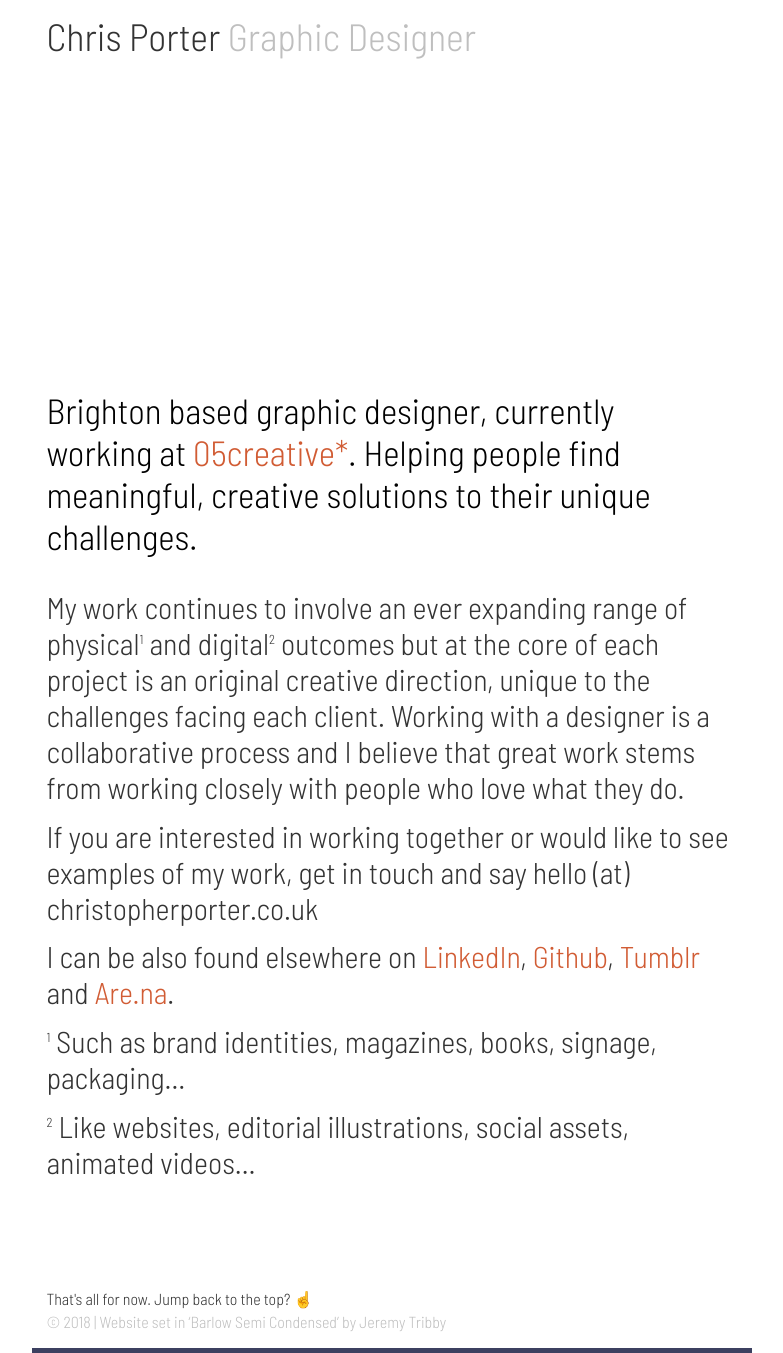
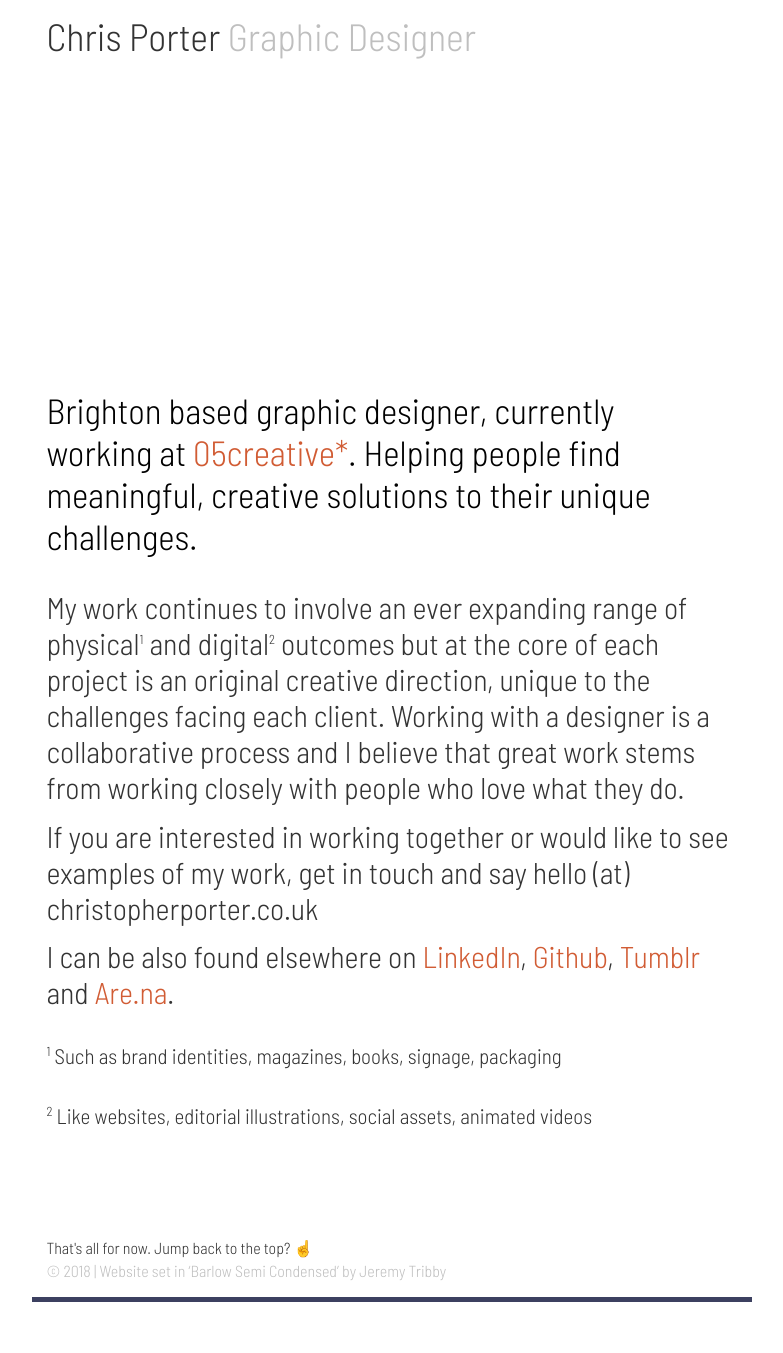
Before and after one commit to thisiscap/old, a Jekyll site: the page built from index.md, in a window 1280 px wide. Shown: the whole page, without its empty margins (58-841 px from the left). Built offline with Jekyll 4.4.1, drawn with Linux system fonts in a browser that asks for light colours; emoji names are drawn with the system emoji font; after the commit the page ends 1302 px from its top, so only the background shows below that.

Commit message:
Template tweaks for 404 page

```diff
--- a/_layouts/default.html
+++ b/_layouts/default.html
@@ -65,7 +65,6 @@
       </header>
 
       <main>
-        <h2>Brighton based graphic designer, currently working at <a href="https://05creative.com/" title="Check out our website">05creative*</a>. Helping people find meaningful, creative solutions to their unique challenges.</h2>
         {% comment %} Output content from child templates {% endcomment %}
         {{ content }}
       </main>
--- a/_sass/global-styles.scss
+++ b/_sass/global-styles.scss
@@ -111,7 +111,13 @@ main {
   }
 
   span.footnote {
-    font-size: 1em;
+    display: block;
+    font-size: .7em;
+    line-height: 1.3;
+
+    &:first-of-type {
+      margin-top: 2rem;
+    }
   }
 
 }
--- a/index.md
+++ b/index.md
@@ -17,6 +19,6 @@ If you are interested in working together or would like to see examples of my wo
 
 I can be also found elsewhere on [LinkedIn](https://www.linkedin.com/in/chrisporterdesigner/ "Professional malarkey"), [Github](https://github.com/thisiscap/ "Digital projects, including this website"), [Tumblr](https://chrisporters.tumblr.com/ "Very occasional posts, mostly photos") and [Are.na](https://www.are.na/chrispy-p/ "Visual collections").
 
-<span class="footnote"><sup>1</sup> Such as brand identities, magazines, books, signage, packaging…</span>
+<span class="footnote"><sup>1</sup> Such as brand identities, magazines, books, signage, packaging</span>
 
-<span class="footnote"><sup>2</sup> Like websites, editorial illustrations, social assets, animated videos…</span>
+<span class="footnote"><sup>2</sup> Like websites, editorial illustrations, social assets, animated videos</span>
```
Also changed, not shown: other parts of index.md (+2 -0 lines), 404.md (+2 -2 lines).
